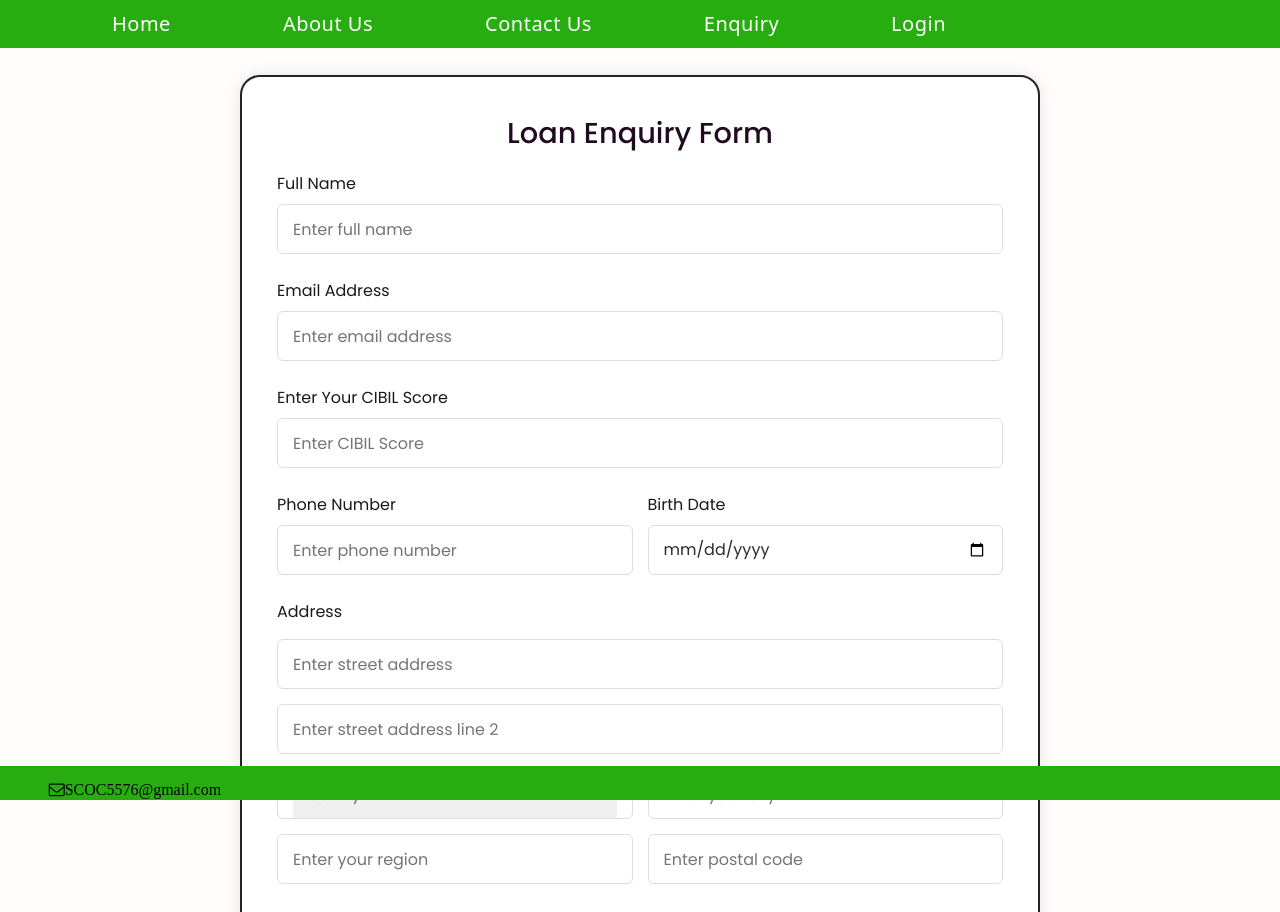
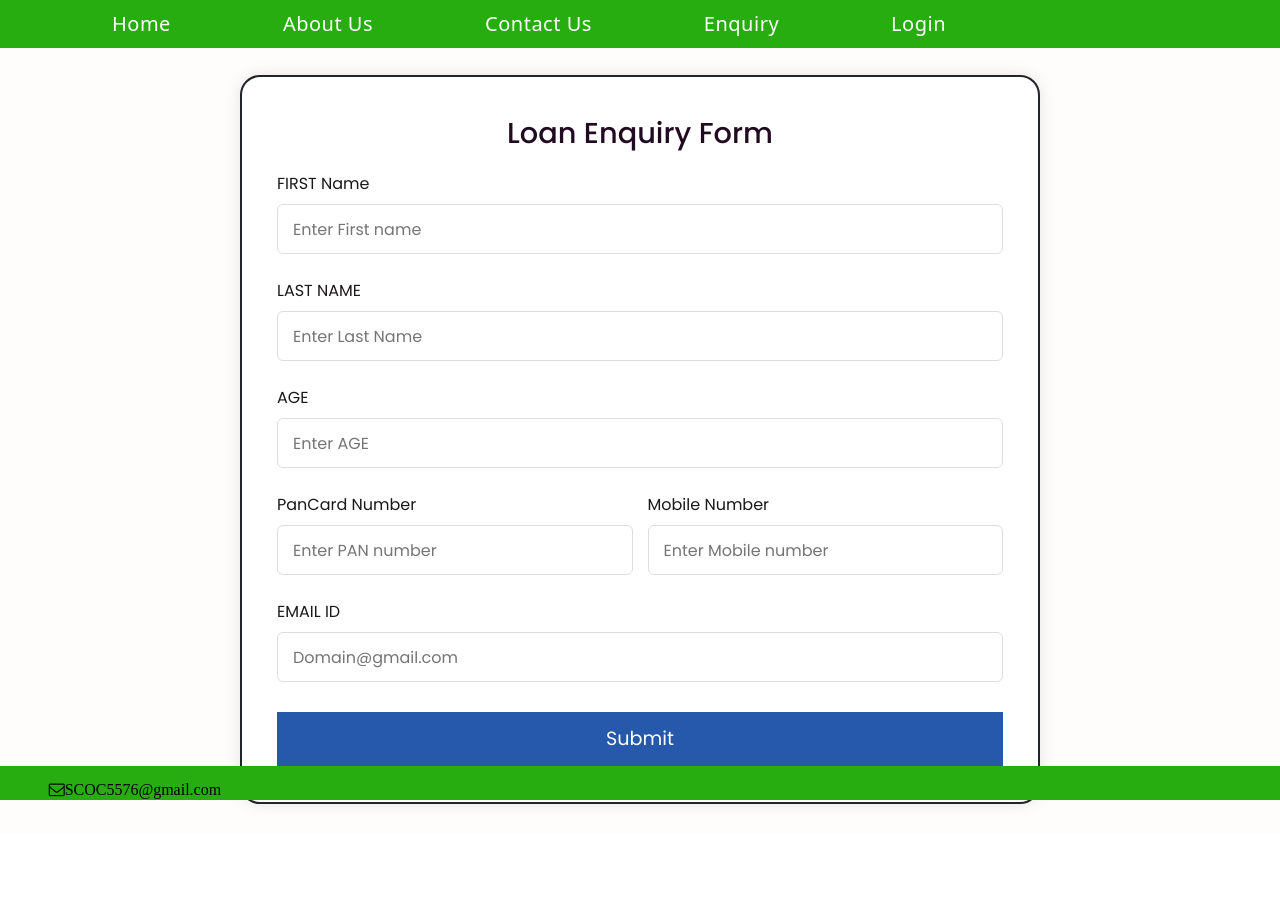
Before and after one commit to SushantB1130/FinalLoanPro_ANGULAR, an Angular app in the folder FINAL_LOAN_PROJECT/: page /enquiry in a window 1280 px wide. Shown: the top 912 px of the page. After the commit the page ends 834 px from the top, so only its background shows below. Built offline with nearby package versions, Linux system fonts and the light colour scheme.

Commit message:
Add enquiry Done

```diff
--- a/FINAL_LOAN_PROJECT/src/app/app.module.ts
+++ b/FINAL_LOAN_PROJECT/src/app/app.module.ts
@@ -14,6 +14,7 @@ import { LoginComponent } from './entry/login/login.component';
 import { ReactiveFormsModule } from '@angular/forms';
 import { EnquiryComponent } from './template/enquiry/enquiry.component';
 import { HomeLandingPageComponent } from './template/home-landing-page/home-landing-page.component';
+import { HttpClient, HttpClientModule } from "@angular/common/http";
 
 @NgModule({
   declarations: [
@@ -33,7 +34,7 @@ import { HomeLandingPageComponent } from './template/home-landing-page/home-land
     BrowserModule,
     AppRoutingModule,
     ReactiveFormsModule,
-
+    HttpClientModule
   ],
   providers: [],
   bootstrap: [AppComponent]
--- /dev/null
+++ b/FINAL_LOAN_PROJECT/src/app/service/loanservice.service.ts
@@ -0,0 +1,15 @@
+import { HttpClient } from '@angular/common/http';
+import { Injectable } from '@angular/core';
+
+@Injectable({
+  providedIn: 'root'
+})
+export class LoanserviceService {
+
+  constructor(private http:HttpClient) { }
+
+  addenquiry(enq:any)
+  {
+    return this.http.post("http://localhost:9091/addenquiry",enq);
+  }
+}
--- a/FINAL_LOAN_PROJECT/src/app/template/enquiry/enquiry.component.html
+++ b/FINAL_LOAN_PROJECT/src/app/template/enquiry/enquiry.component.html
@@ -3,54 +3,37 @@
   <body>
     <section class="container">
       <header>Loan Enquiry Form</header>
-      <form action="#" class="form">
+      <form [formGroup]="enquiryForm" class="form" (ngSubmit)="addenquiry()">
         <div class="input-box">
-          <label>Full Name</label>
-          <input type="text" placeholder="Enter full name" required />
+          <label>FIRST Name</label>
+          <input type="text" placeholder="Enter First name" required formControlName="firstName" />
         </div>
 
         <div class="input-box">
-          <label>Email Address</label>
-          <input type="text" placeholder="Enter email address" required />
+          <label>LAST NAME</label>
+          <input type="text" placeholder="Enter Last Name" required formControlName="lastName" />
         </div>
         <div class="input-box">
-            <label>Enter Your CIBIL Score</label>
-            <input type="text" placeholder="Enter CIBIL Score" required />
+            <label> AGE</label>
+            <input type="number" placeholder="Enter AGE " required formControlName="age"/>
           </div>
 
         <div class="column">
           <div class="input-box">
-            <label>Phone Number</label>
-            <input type="number" placeholder="Enter phone number" required />
+            <label>PanCard Number</label>
+            <input type="text" placeholder="Enter PAN number" required formControlName="pancardNumber" />
           </div>
           <div class="input-box">
-            <label>Birth Date</label>
-            <input type="date" placeholder="Enter birth date" required />
+            <label>Mobile Number</label>
+            <input type="number" placeholder="Enter Mobile number" required formControlName="mobileNumber" />
           </div>
         </div>
+        <div class="input-box">
+          <label>EMAIL ID</label>
+          <input type="text" placeholder="Domain@gmail.com" required formControlName="email"/>
+        </div>
 
-        <div class="input-box address">
-          <label>Address</label>
-          <input type="text" placeholder="Enter street address" required />
-          <input type="text" placeholder="Enter street address line 2" required />
-          <div class="column">
-            <div class="select-box">
-              <select>
-                <option hidden>Country</option>
-                <option>India</option>
-                <option>Japan</option>
-                <option>India</option>
-                <option>Nepal</option>
-              </select>
-            </div>
-            <input type="text" placeholder="Enter your city" required />
-          </div>
-          <div class="column">
-            <input type="text" placeholder="Enter your region" required />
-            <input type="number" placeholder="Enter postal code" required />
-          </div>
-        </div>
-        <button>Submit</button>
+        <button type="submit">Submit</button>
       </form>
     </section>
   </body>
--- a/FINAL_LOAN_PROJECT/src/app/template/enquiry/enquiry.component.ts
+++ b/FINAL_LOAN_PROJECT/src/app/template/enquiry/enquiry.component.ts
@@ -1,10 +1,49 @@
-import { Component } from '@angular/core';
+import { Component,OnInit } from '@angular/core';
+import { FormBuilder, FormGroup } from '@angular/forms';
+import { LoanserviceService } from 'src/app/service/loanservice.service';
 
 @Component({
   selector: 'app-enquiry',
   templateUrl: './enquiry.component.html',
   styleUrls: ['./enquiry.component.css']
 })
-export class EnquiryComponent {
+export class EnquiryComponent implements OnInit {
+
+constructor(private ls:LoanserviceService,private fb:FormBuilder){}
+
+enquiryForm:FormGroup;
+
+  ngOnInit(): void {
+
+    this.enquiryForm=this.fb.group({
+      firstName:[],
+      lastName:[],
+      age:[],
+      email:[],
+      mobileNumber:[],
+      pancardNumber:[]
+    })
+
+  }
+
+
+addenquiry()
+{
+
+  this.ls.addenquiry(this.enquiryForm.value).subscribe((data:any[])=>{
+
+    this.resetform();
+    alert("data save succefully");
+  });
 
 }
+
+resetform()
+{
+  this.enquiryForm.reset;
+}
+
+
+
+
+}
```
Also changed, not shown: 1 other file (tests, documents, lock files or other folders).
